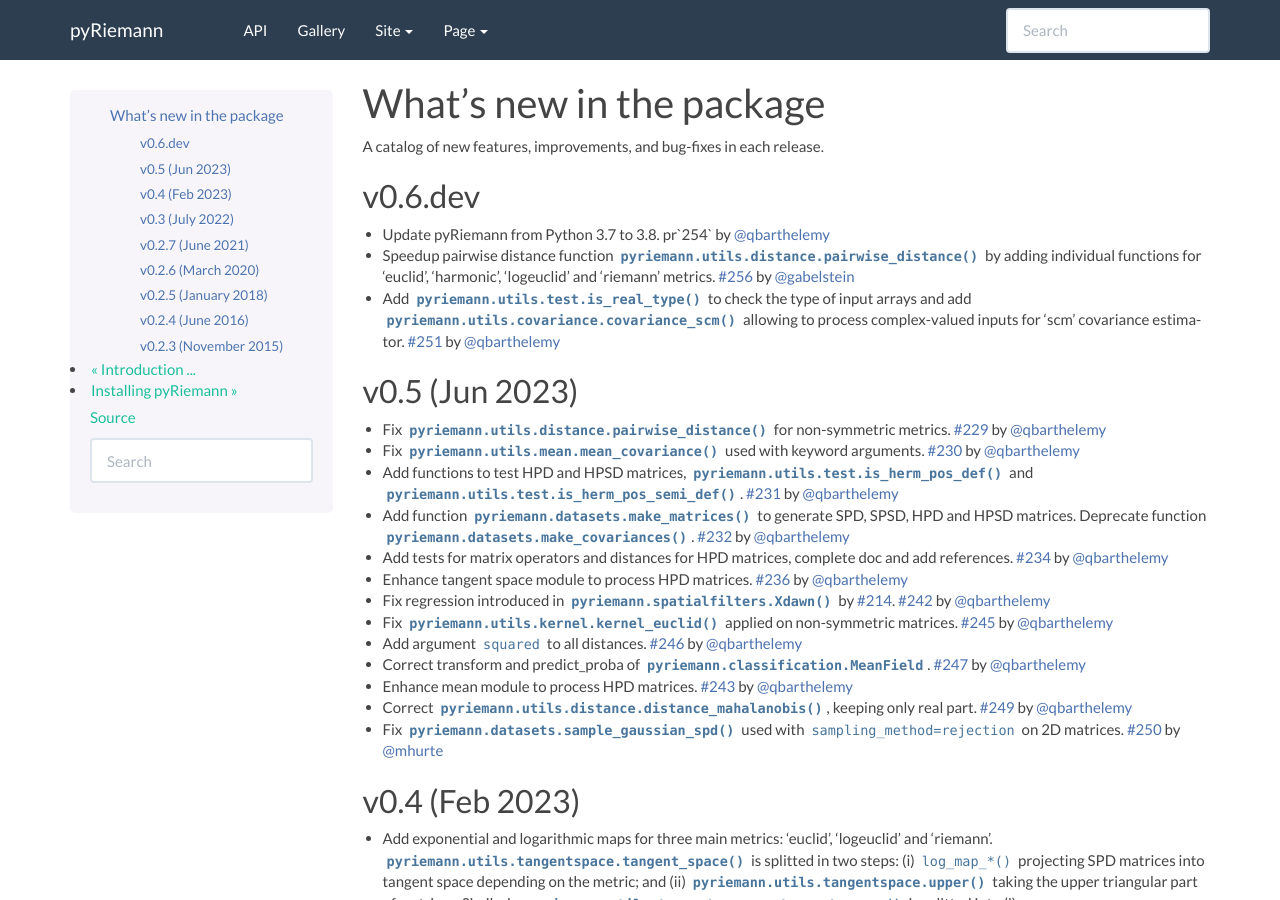
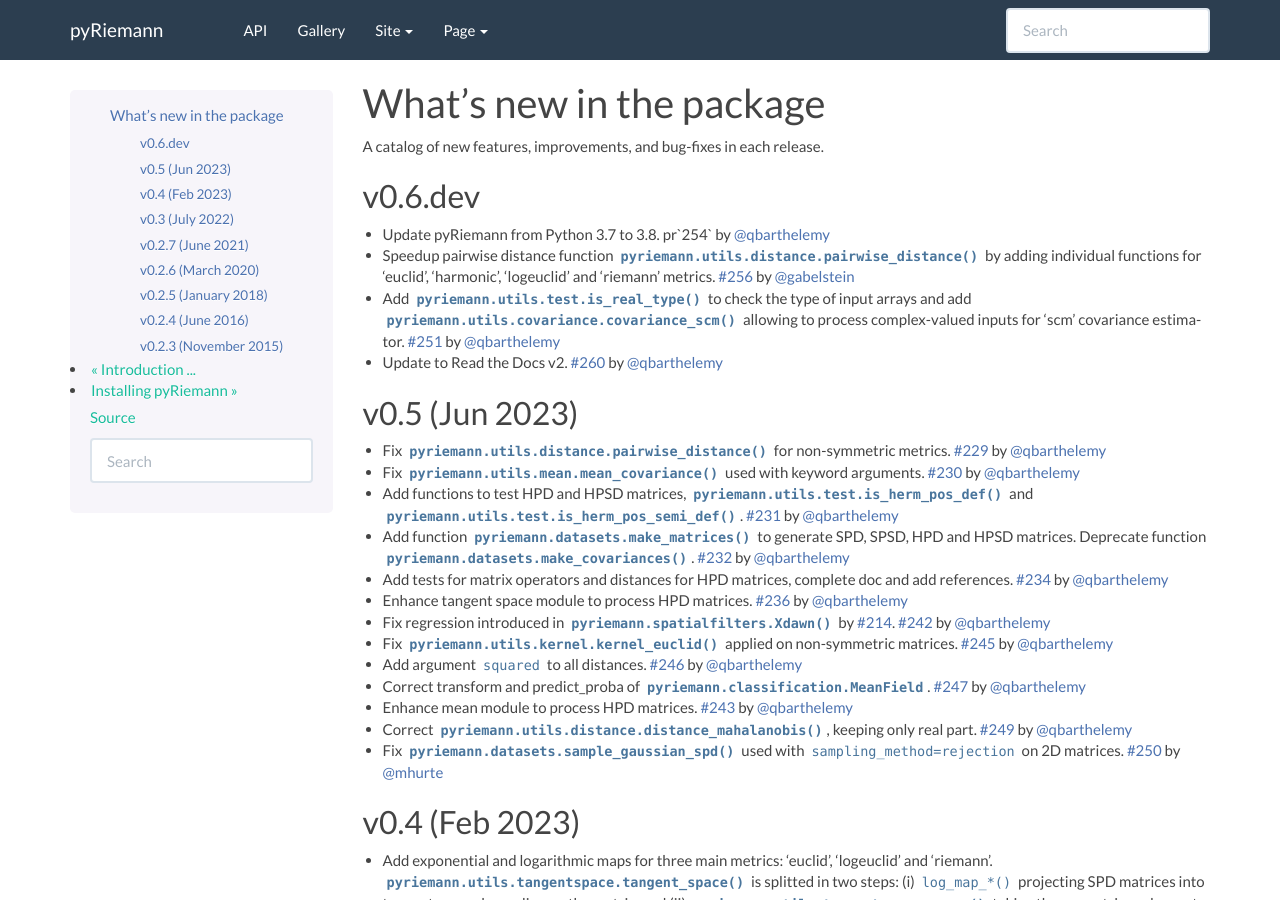
Before and after one commit to pyRiemann/pyRiemann, a Sphinx documentation site: the page built from doc/whatsnew.rst, in a window 1280 px wide and 900 px high. Built offline with Sphinx 7.4.7, drawn with Linux system fonts in a browser that asks for light colours; pages that are not in the unit, such as notebooks, are missing from menus; the version number could not be read and is left out.

Commit message:
update to read the docs v2

```diff
--- a/doc/whatsnew.rst
+++ b/doc/whatsnew.rst
@@ -17,6 +17,8 @@ v0.6.dev
 
 - Add :func:`pyriemann.utils.test.is_real_type` to check the type of input arrays and
   add :func:`pyriemann.utils.covariance.covariance_scm` allowing to process complex-valued inputs for 'scm' covariance estimator. :pr:`251` by :user:`qbarthelemy`
+
+- Update to Read the Docs v2. :pr:`260` by :user:`qbarthelemy`
 
 
 v0.5 (Jun 2023)
```
Also changed, not shown: .readthedocs.yaml (added).
